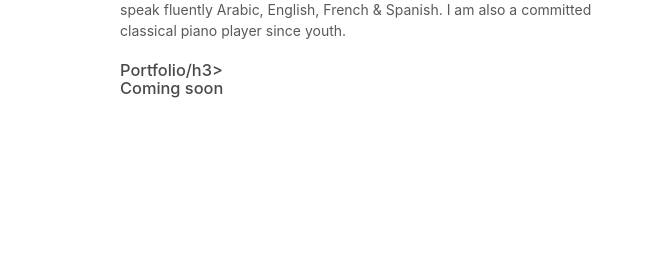
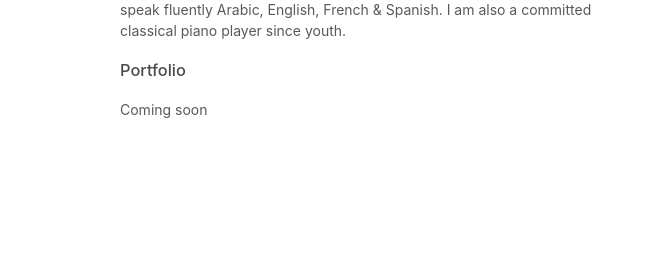
Before and after one commit to gouralgo/gouralgo.github.io, a plain HTML site: page index.html in a window 1280 px wide. Shown: the part 227-498 px from the top of the page, 450-1099 px from the left. Drawn offline with Linux system fonts and the light colour scheme.

Commit message:
Update index.html

```diff
--- a/index.html
+++ b/index.html
@@ -30,8 +30,8 @@
       </header>
       <section>
         <p>I am an aspiring Data Scientist, currently completing a MicroMaster's certification in Statistics & Data Science at <a href="https://mitxonline.mit.edu/">MITx</a>. Previously, I’ve held analyst & research roles in business consulting and international development NGOs. Broadly, I’m interested in using machine learning and causal inference, joining surveys with big data, and data science for good. I also earned a Master's degree in International Relations from the <a href="https://www.sciencespo.fr/psia/">Paris School of International Affairs</a>. Prior to graduate school, I studied social sciences (history, economy, law, political science) at <a href="https://www.sciencespo.fr/">Sciences Po Paris</a>. I speak fluently Arabic, English, French & Spanish. I am also a committed classical piano player since youth.</p>
-        <h3>Portfolio/h3>
-          <p>Coming soon</p>
+        <h3 id="recent-news">Portfolio</h3>
+        <p>Coming soon</p>
       <footer>
         <p><small>Hosted on GitHub Pages &mdash; Theme by <a href="https://github.com/orderedlist">orderedlist</a></small></p>
       </footer>
```
